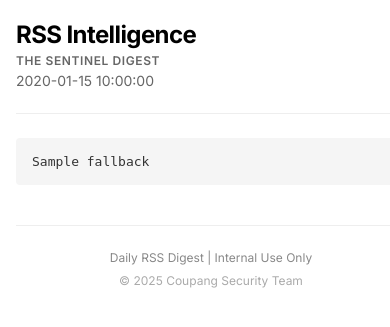
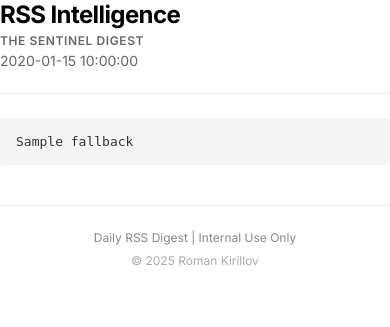
Before and after one commit to sgzmd/rss-morning, a Python web app: template rss_morning/templates/email.html.j2 in a window 390 px wide. Shown: the top 327 px of the page. Run offline with Jinja, Linux system fonts and the light colour scheme; the template is opened without the code that fills it: most values are stand-ins (such as "Sample title", 1, 10 or a date in 2020).

Commit message:
Fixing mobile email

```diff
--- a/rss_morning/templates/email.html.j2
+++ b/rss_morning/templates/email.html.j2
@@ -18,62 +21,78 @@
             -ms-text-size-adjust: 100%;
             color: #333333;
         }
+
         table {
             border-spacing: 0;
             border-collapse: collapse;
         }
-    a { text-decoration: none; color: #0052cc; }
+
+        a {
+            text-decoration: none;
+            color: #0052cc;
+        }
 
         @media only screen and (max-width: 600px) {
             .content-wrapper {
-            padding-left: 16px !important;
-            padding-right: 16px !important;
+                padding-left: 0 !important;
+                padding-right: 0 !important;
                 width: 100% !important;
             }
+
             .desktop-thumbnail {
                 display: none !important;
             }
+
             .mobile-thumbnail {
                 display: block !important;
                 width: 100% !important;
                 height: auto !important;
                 margin-bottom: 16px !important;
             }
+
             .header-flex {
                 flex-direction: column !important;
                 align-items: flex-start !important;
                 gap: 4px !important;
             }
-        .header-flex > div {
+
+            .header-flex>div {
                 text-align: left !important;
                 width: 100% !important;
             }
         }
 
         @media screen and (max-width: 600px) and (-webkit-min-device-pixel-ratio: 2) {
+
             /* Styles for High-Res Mobile (Mostly Android & iPhone) */
             .content-wrapper {
-        padding-left: 6px !important;
-        padding-right: 6px !important;
+                /*        padding-left: 0 !important;
+        padding-right: 0 !important; */
                 width: 100% !important;
             }
         }
     </style>
 </head>
-<body style="font-family: 'Inter', sans-serif; margin: 0; padding: 0; background-color: #ffffff;" class="body">
 
-<table role="presentation" width="100%" border="0" cellspacing="0" cellpadding="0" bgcolor="#ffffff">
+<body style="font-family: 'Inter', sans-serif; margin: 0; padding: 0;" class="body">
+
+    <table role="presentation" width="100%" border="0" cellspacing="0" cellpadding="0">
         <tr>
-        <td align="center" style="padding: 20px 0;">
+            <td align="left" style="padding: 0;">
 
-            <div class="content-wrapper" style="max-width: 600px; margin: 0 auto; width: 100%; background-color: #ffffff; text-align: left;">
+                <div class="content-wrapper" style="max-width: 600px; margin: 0 auto; width: 100%; text-align: left;">
 
                     <!-- Header -->
                     <div style="padding-bottom: 24px; border-bottom: 1px solid #eeeeee; margin-bottom: 24px;">
-                    <div class="header-flex" style="display: flex; flex-wrap: wrap; align-items: flex-end; justify-content: space-between; gap: 16px;">
+                        <div class="header-flex"
+                            style="display: flex; flex-wrap: wrap; align-items: flex-end; justify-content: space-between; gap: 16px;">
                             <div>
-                            <h1 style="font-size: 24px; font-weight: 700; letter-spacing: -0.025em; color: #000000; margin: 0;">RSS Intelligence</h1>
-                            <p style="font-size: 12px; font-weight: 600; color: #666666; margin: 4px 0 0 0; letter-spacing: 0.05em; text-transform: uppercase;">The Sentinel Digest</p>
+                                <h1
+                                    style="font-size: 24px; font-weight: 700; letter-spacing: -0.025em; color: #000000; margin: 0;">
+                                    RSS Intelligence</h1>
+                                <p
+                                    style="font-size: 12px; font-weight: 600; color: #666666; margin: 4px 0 0 0; letter-spacing: 0.05em; text-transform: uppercase;">
+                                    The Sentinel Digest</p>
                             </div>
                             <div style="text-align: right;">
                                 <p style="font-size: 14px; color: #666666; margin: 0;">{{ date }}</p>
@@ -101,29 +123,34 @@
                     {% for item in articles %}
                     {% set article = item.get("summary", item) if is_summary else item %}
                     {% set image = item.get("image") or article.get("image") %}
+                    {% set url = item.get("url") or article.get("url") %}
 
                     <div style="margin-bottom: 40px;">
                         <!-- Category Tag -->
                         {% if is_summary %}
                         <div style="margin-bottom: 8px;">
-                                <span style="font-size: 11px; font-weight: 700; color: #0052cc; text-transform: uppercase; letter-spacing: 0.05em;">
+                            <span
+                                style="font-size: 11px; font-weight: 700; color: #0052cc; text-transform: uppercase; letter-spacing: 0.05em;">
                                 {{ item.get("category", "General") }}
                             </span>
                         </div>
                         {% endif %}
 
                         <!-- Title -->
-                            <h2 style="font-size: 20px; font-weight: 700; color: #000000; line-height: 1.3; margin: 0 0 12px 0;">
-                                {% if article.get("url") %}
-                                <a href="{{ article.get('url') }}" style="color: #000000; text-decoration: none;">{{ article.get("title") or article.get("url") }}</a>
+                        <h2
+                            style="font-size: 20px; font-weight: 700; color: #000000; line-height: 1.3; margin: 0 0 12px 0;">
+                            {% if url %}
+                            <a href="{{ url }}" style="color: #000000; text-decoration: none;">{{
+                                article.get("title") or url }}</a>
                             {% else %}
-                                {{ article.get("title") or article.get("url") }}
+                            {{ article.get("title") or url }}
                             {% endif %}
                         </h2>
 
                         <!-- Why It Matters -->
                         {% if is_summary and article.get("rank-reasoning") %}
-                            <p style="font-size: 16px; color: #555555; margin: 0 0 16px 0; line-height: 1.5; font-style: italic;">
+                        <p
+                            style="font-size: 16px; color: #555555; margin: 0 0 16px 0; line-height: 1.5; font-style: italic;">
                             <strong>Why it matters:</strong> {{ article.get("rank-reasoning") }}
                         </p>
                         {% endif %}
@@ -169,16 +201,18 @@
 
                         <!-- Separator between articles -->
                         {% if not loop.last %}
-                            <hr style="border: 0; border-bottom: 1px solid #eeeeee; margin: 40px 0;" />
+                        <div style="margin-bottom: 56px;"></div>
                         {% endif %}
                     </div>
                     {% endfor %}
                     {% endif %}
 
                     <!-- Footer -->
-                <div style="border-top: 1px solid #eeeeee; padding-top: 24px; text-align: center; margin-top: 40px;">
-                     <p style="font-size: 12px; color: #888888; margin: 0 0 8px 0;">Daily RSS Digest | Internal Use Only</p>
-                     <p style="font-size: 12px; color: #aaaaaa; margin: 0;">&copy; 2025 Coupang Security Team</p>
+                    <div
+                        style="border-top: 1px solid #eeeeee; padding-top: 24px; text-align: center; margin-top: 40px;">
+                        <p style="font-size: 12px; color: #888888; margin: 0 0 8px 0;">Daily RSS Digest | Internal Use
+                            Only</p>
+                        <p style="font-size: 12px; color: #aaaaaa; margin: 0;">&copy; 2025 Roman Kirillov</p>
                     </div>
 
                 </div>
```
Also changed, not shown: other parts of rss_morning/templates/email.html.j2 (+29 -17 lines), tests/test_renderers.py (+1 -1 lines). Lines whose indentation alone changed are shown as unchanged.
